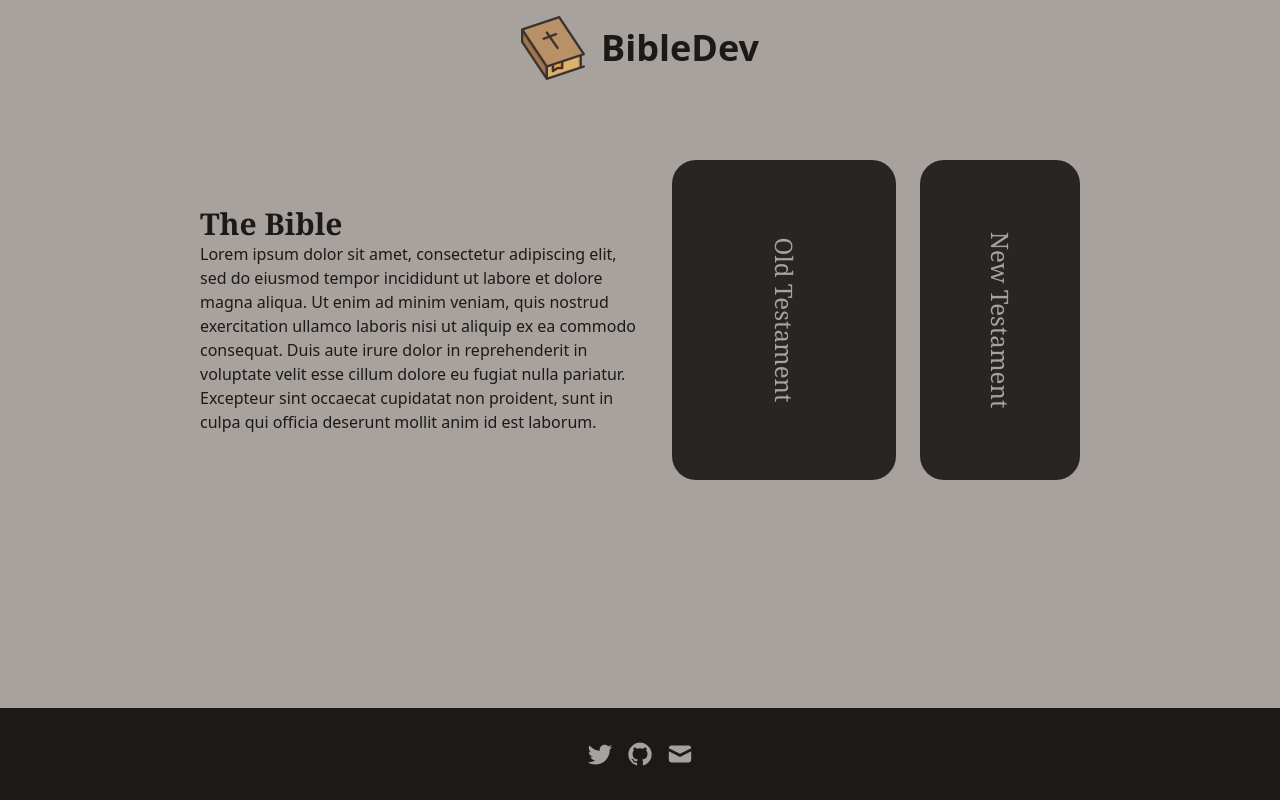
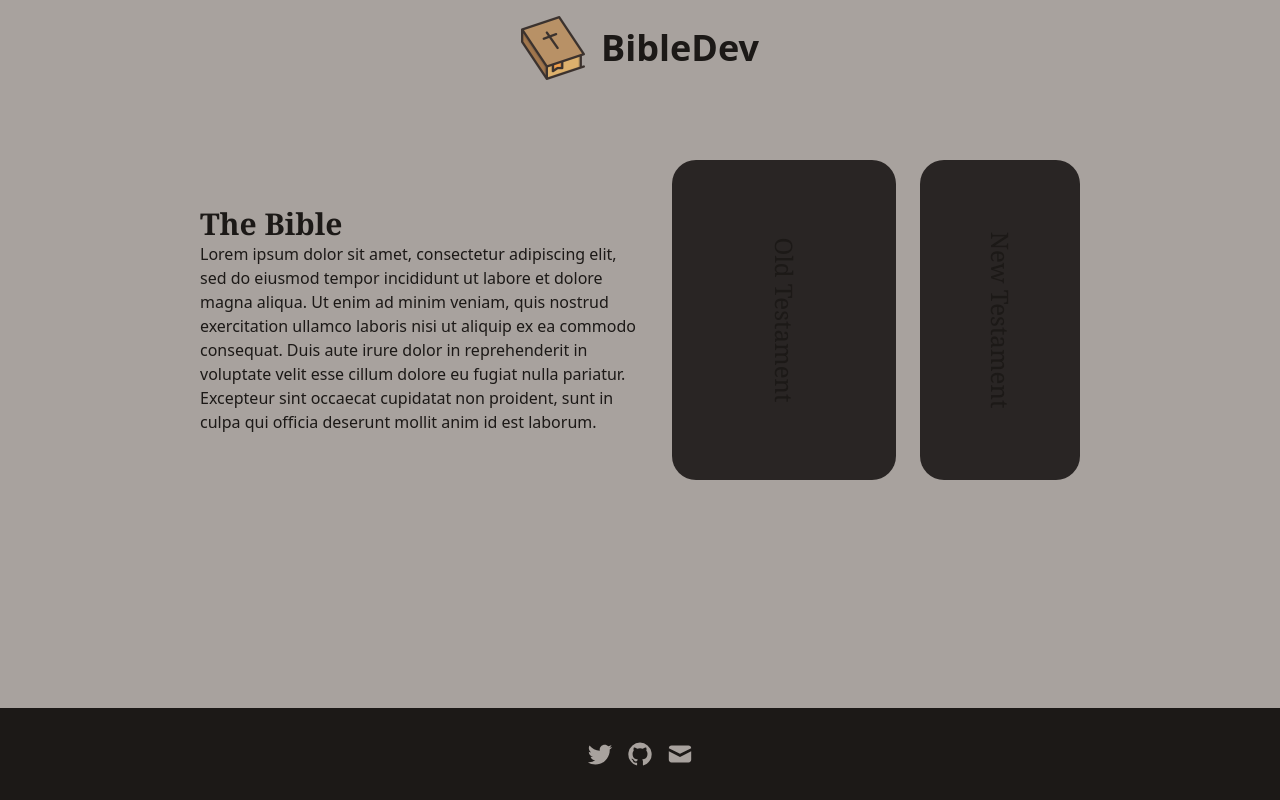
Before and after one commit to udon-code-studios/bible-dev, a React (Create React App) app: page / in a window 1280 px wide. Built offline with nearby package versions, Linux system fonts and the light colour scheme.

Commit message:
book text is inherited

```diff
--- a/src/components/Book.js
+++ b/src/components/Book.js
@@ -1,7 +1,7 @@
 export default function Book({ width, title }) {
   return (
     <div
-      className="flex shrink-0 justify-center items-center min-w-8 h-80 rounded-3xl bg-stone-800 text-stone-400 text-2xl text-center font-serif hover:shadow-2xl"
+      className="flex shrink-0 justify-center items-center min-w-[2rem] h-80 rounded-3xl bg-stone-800 text-inherit text-2xl text-center font-serif hover:shadow-2xl"
       style={{ width: width }}
     >
       <div className="rotate-90 whitespace-nowrap">{title}</div>
```
